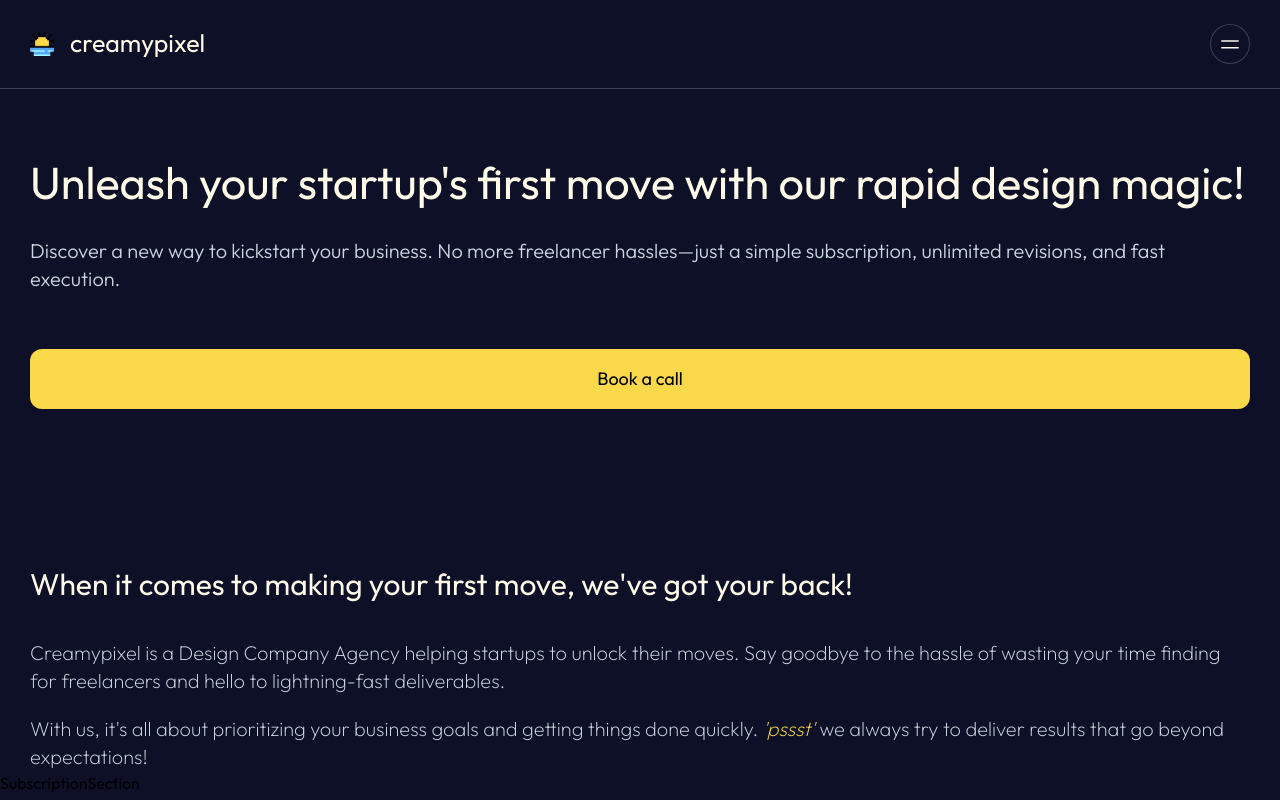
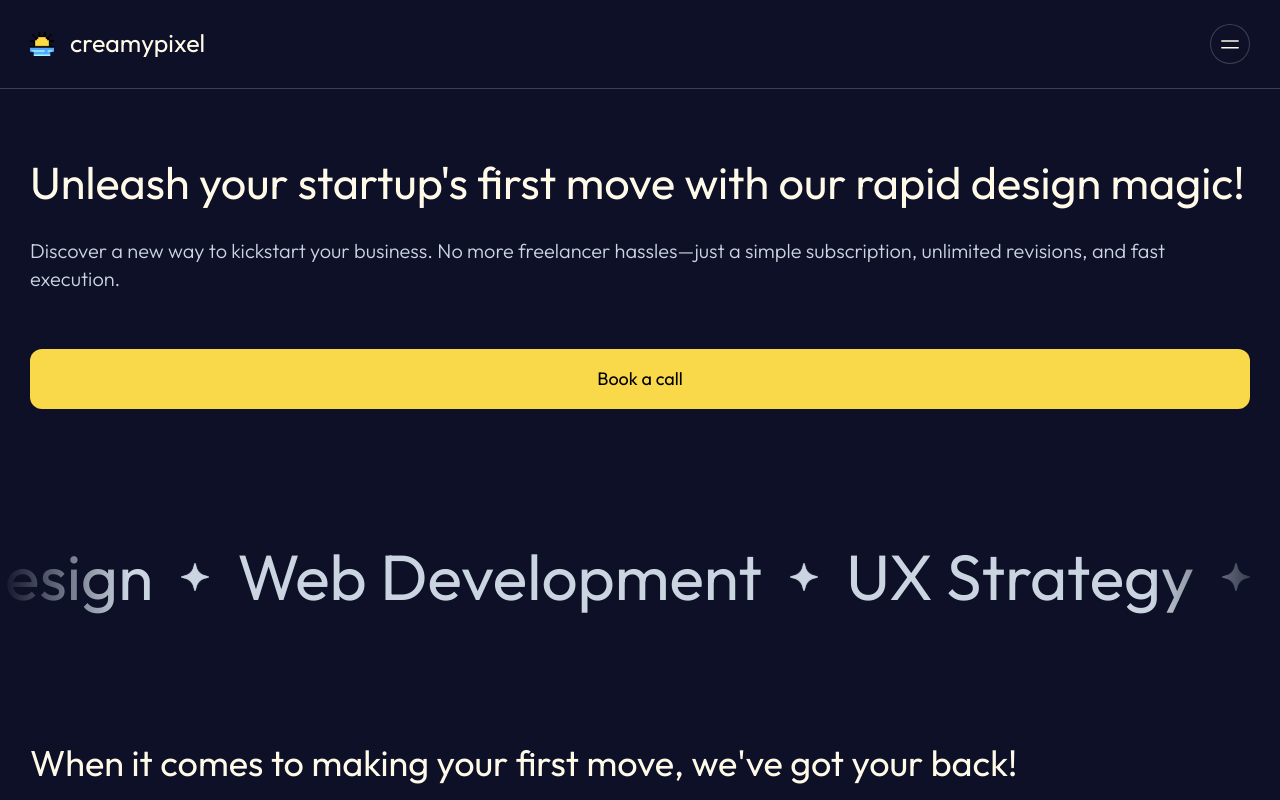
Before and after one commit to alif-firdaus/creamypixel, a React (Create React App) app: page / in a window 1280 px wide. Shown: the top 800 px of the page. Built offline with nearby package versions, Linux system fonts and the light colour scheme.

Commit message:
About-section Marquee : added

```diff
--- a/src/components/About-section.jsx
+++ b/src/components/About-section.jsx
@@ -1,23 +1,106 @@
 import React from "react";
+
+import Marquee from "react-fast-marquee";
+
+// Import Icons
+import sparkle from "../assets/icons/sparkle.svg";
 
 const AboutSection = () => {
 	return (
-		<div className="pt-40 px-sectionpxsm">
-			<p className="text-3xl leading-none text-sand">
-				When it comes to making your first move, we've got your back!
+		<div className="mt-32">
+			{/* Marquee Col 1 */}
+			<Marquee
+				className="flex items-center flex-shrink-0 h-20 whitespace-nowrap"
+				style={{
+					WebkitMaskImage:
+						"linear-gradient(to right, hsla(0 0% 0% / 0), hsla(0 0% 0% / 1) 10%, hsla(0 0% 0% / 1) 90%, hsla(0 0% 0% / 0))",
+					maskImage:
+						"linear-gradient(to right, hsla(0 0% 0% / 0), hsla(0 0% 0% / 1) 10%, hsla(0 0% 0% / 1) 90%, hsla(0 0% 0% / 0))",
+				}}
+			>
+				{/* Product Design */}
+				<div className="text-[64px] w-fit text-slate-300">
+					Product Design
+				</div>
+
+				{/* Divider */}
+				<img src={sparkle} alt="divider" className="w-7 h-7 mx-7" />
+
+				{/* Web Development */}
+				<div className="text-[64px] w-fit text-slate-300">
+					Web Development
+				</div>
+
+				{/* Divider */}
+				<img src={sparkle} alt="divider" className="w-7 h-7 mx-7" />
+
+				{/* UX Strategy */}
+				<div className="text-[64px] w-fit text-slate-300">
+					UX Strategy
+				</div>
+
+				{/* Divider */}
+				<img src={sparkle} alt="divider" className="w-7 h-7 mx-7" />
+
+				{/* UX Strategy */}
+				<div className="text-[64px] w-fit text-slate-300">
+					App Design
+				</div>
+
+				{/* Divider */}
+				<img src={sparkle} alt="divider" className="w-7 h-7 mx-7" />
+
+				{/* Product Design */}
+				<div className="text-[64px] w-fit text-slate-300">
+					Product Design
+				</div>
+
+				{/* Divider */}
+				<img src={sparkle} alt="divider" className="w-7 h-7 mx-7" />
+
+				{/* Web Development */}
+				<div className="text-[64px] w-fit text-slate-300">
+					Web Development
+				</div>
+
+				{/* Divider */}
+				<img src={sparkle} alt="divider" className="w-7 h-7 mx-7" />
+
+				{/* UX Strategy */}
+				<div className="text-[64px] w-fit text-slate-300">
+					UX Strategy
+				</div>
+
+				{/* Divider */}
+				<img src={sparkle} alt="divider" className="w-7 h-7 mx-7" />
+
+				{/* UX Strategy */}
+				<div className="text-[64px] w-fit text-slate-300">
+					App Design
+				</div>
+
+				{/* Divider */}
+				<img src={sparkle} alt="divider" className="w-7 h-7 mx-7" />
+			</Marquee>
+
+			<div className="mt-32 px-sectionpxsm">
+				<p className="text-4xl leading-none text-sand">
+					When it comes to making your first move, we've got your
+					back!
 				</p>
 				<p className="mt-10 text-xl font-extralight text-slate-300">
 					Creamypixel is a Design Company Agency helping startups to
-				unlock their moves. Say goodbye to the hassle of wasting your
-				time finding for freelancers and hello to lightning-fast
-				deliverables.
+					unlock their moves. Say goodbye to the hassle of wasting
+					your time finding for freelancers and hello to
+					lightning-fast deliverables.
 				</p>
 				<p className="mt-5 text-xl font-extralight text-slate-300">
 					With us, it's all about prioritizing your business goals and
 					getting things done quickly.{" "}
-				<span className="italic text-primary">'pssst'</span> we always
-				try to deliver results that go beyond expectations!
+					<span className="italic text-primary">'pssst'</span> we
+					always try to deliver results that go beyond expectations!
 				</p>
+			</div>
 		</div>
 	);
 };
```
Also changed, not shown: src/assets/icons/sparkle.svg (added). Lines whose indentation alone changed are shown as unchanged.
